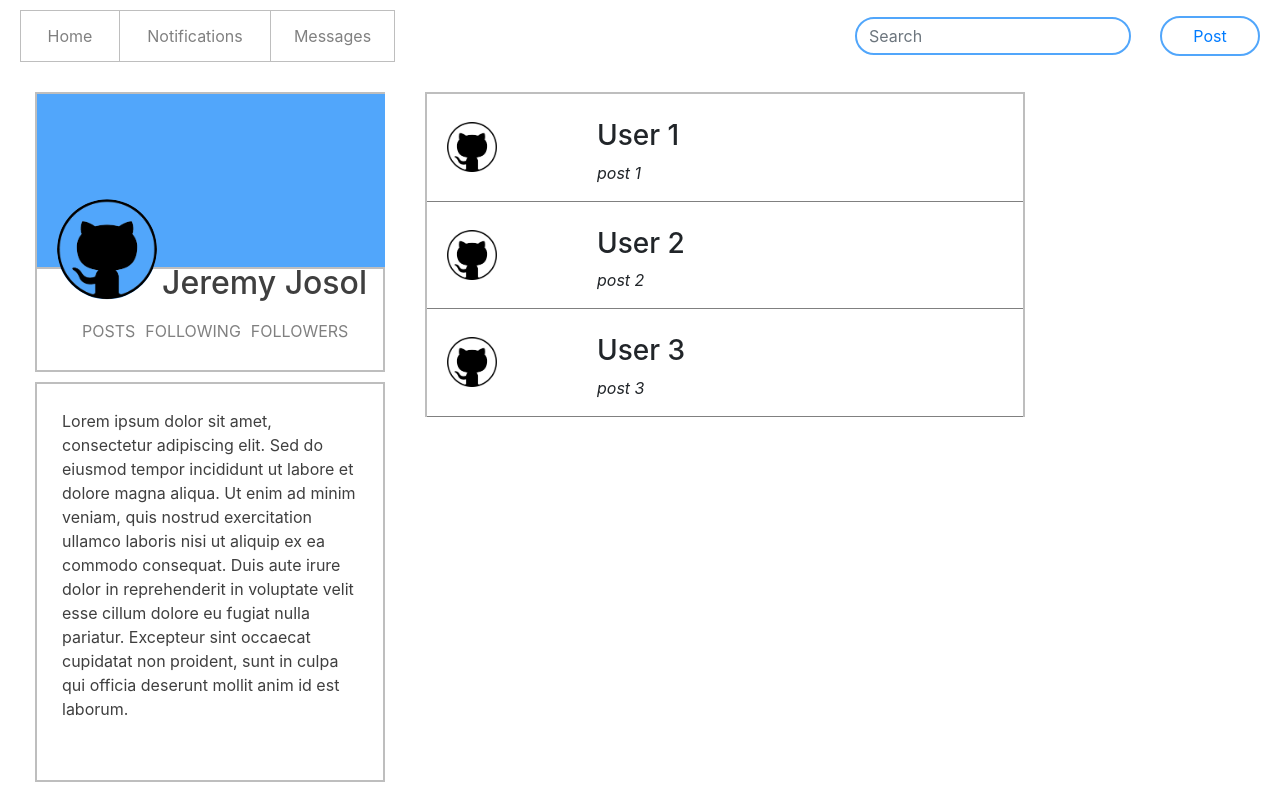
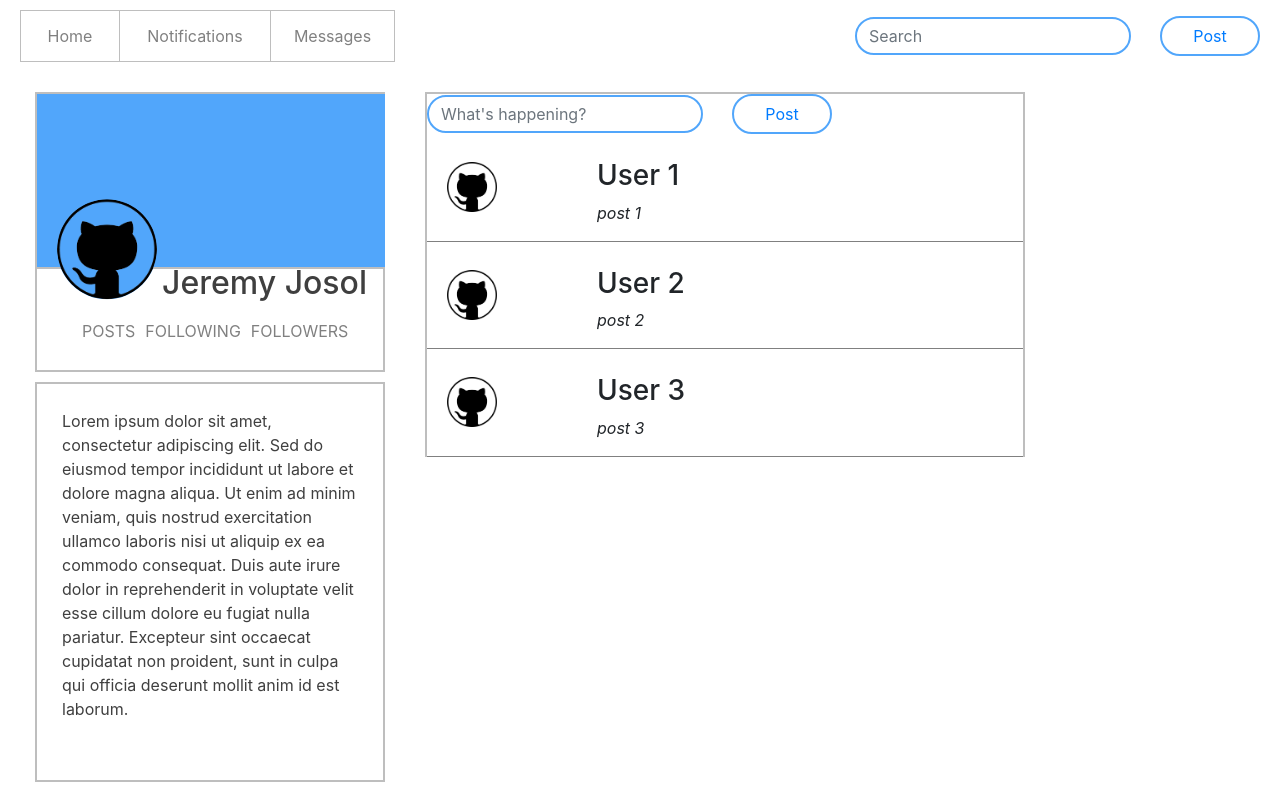
Before and after one commit to jeremyjosol/social-media, a React (Create React App) app: page / in a window 1280 px wide. Built offline with nearby package versions, Linux system fonts and the light colour scheme.

Commit message:
Add Post

```diff
--- a/src/components/App.js
+++ b/src/components/App.js
@@ -3,6 +3,7 @@ import Navbar from "./Navbar";
 import User from "./User";
 import FeedList from "./FeedList";
 import Bio from "./Bio";
+import Post from "./Post";
 
 function App(){
   return (
@@ -17,7 +18,9 @@ function App(){
           </div>
         </div>
         <div className="feed">
-
+          <div className="post">
+            <Post />
+          </div>
           <FeedList />
         </div>
       </div>
```
